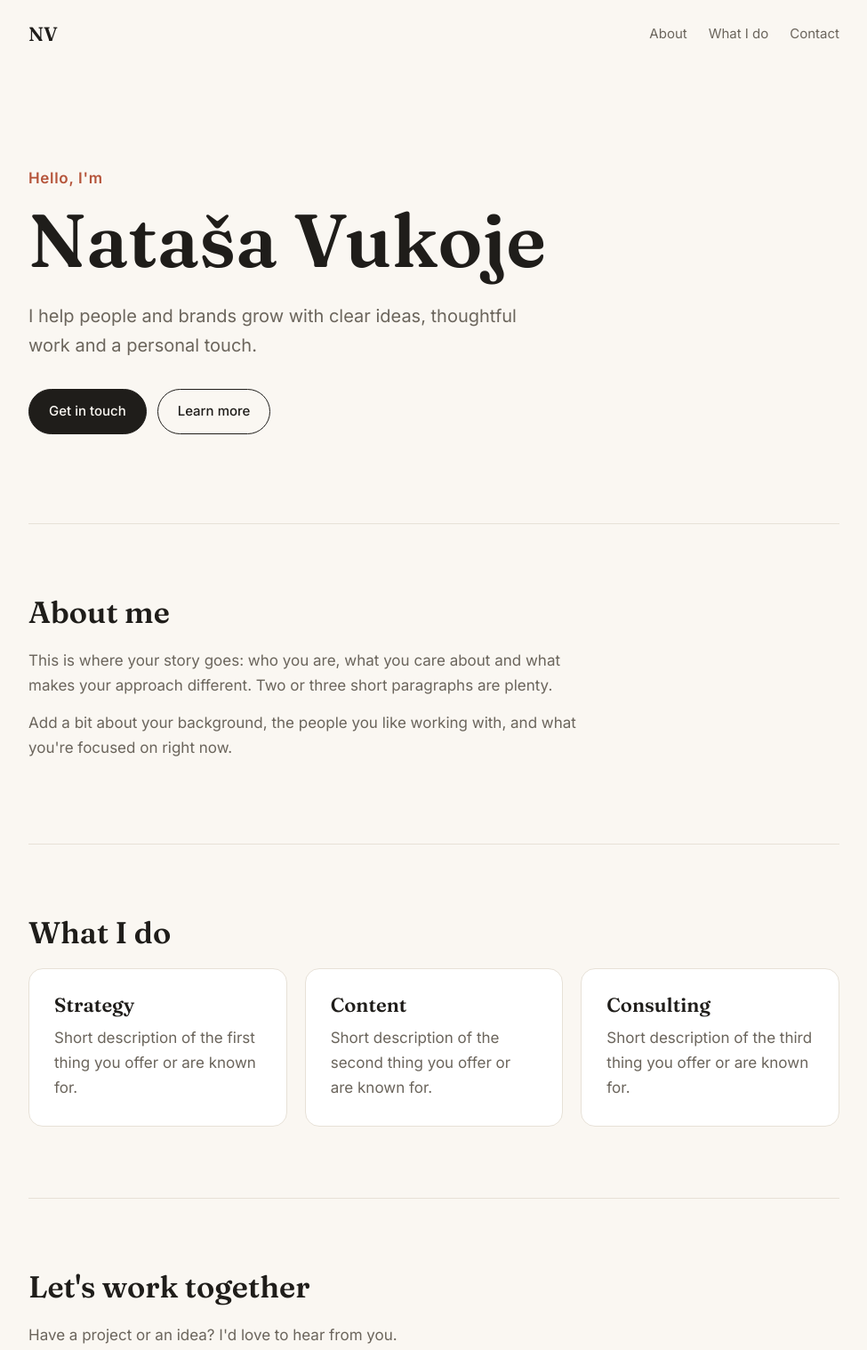
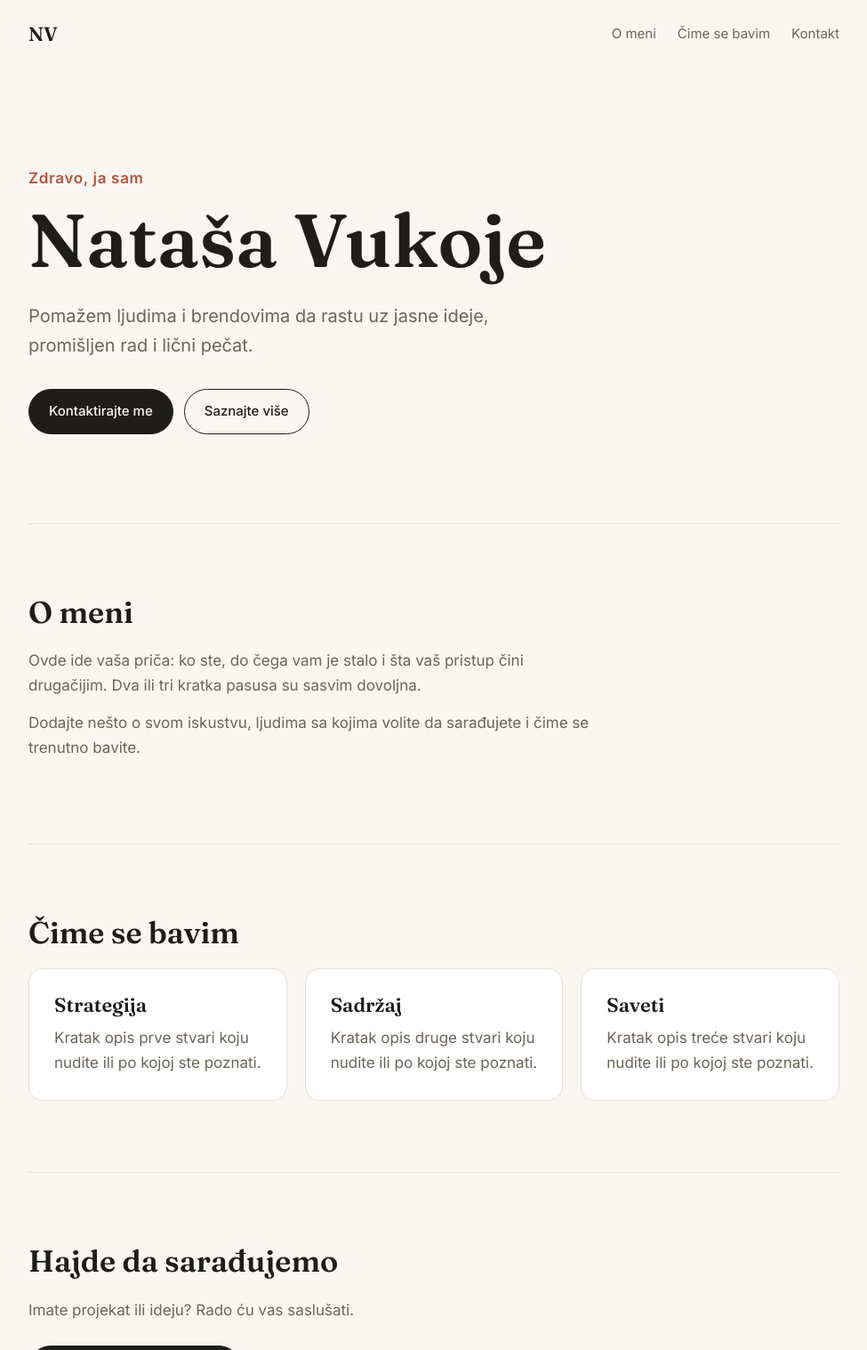
Before and after one commit to natasavukoje333/natasavukoje333.github.io, a plain HTML site: page index.html in a window 1280 px wide. Shown: the top 1517 px of the page at 89% size, without its empty margins (152-1127 px from the left). Drawn offline with Linux system fonts and the light colour scheme.

Commit message:
Translate site to Serbian
Co-Authored-By: Claude Opus 5.5 <noreply@anthropic.com>

```diff
--- a/index.html
+++ b/index.html
@@ -1,10 +1,10 @@
 <!doctype html>
-<html lang="en">
+<html lang="sr-Latn">
 <head>
   <meta charset="utf-8">
   <meta name="viewport" content="width=device-width, initial-scale=1">
   <title>Nataša Vukoje</title>
-  <meta name="description" content="Nataša Vukoje — personal website.">
+  <meta name="description" content="Nataša Vukoje — lični sajt.">
   <link rel="preconnect" href="https://fonts.googleapis.com">
   <link rel="preconnect" href="https://fonts.gstatic.com" crossorigin>
   <link href="https://fonts.googleapis.com/css2?family=Fraunces:opsz,wght@9..144,400;9..144,600&family=Inter:wght@400;500;600&display=swap" rel="stylesheet">
@@ -15,9 +15,9 @@
   <header class="nav">
     <a class="logo" href="#top">NV</a>
     <nav>
-      <a href="#about">About</a>
-      <a href="#work">What I do</a>
-      <a href="#contact">Contact</a>
+      <a href="#about">O meni</a>
+      <a href="#work">Čime se bavim</a>
+      <a href="#contact">Kontakt</a>
     </nav>
   </header>
 
@@ -25,50 +25,50 @@
 
     <!-- HERO -->
     <section class="hero">
-      <p class="eyebrow">Hello, I'm</p>
+      <p class="eyebrow">Zdravo, ja sam</p>
       <h1>Nataša Vukoje</h1>
-      <!-- EDIT: one sentence describing what you do -->
-      <p class="lead">I help people and brands grow with clear ideas, thoughtful work and a personal touch.</p>
+      <!-- EDIT: jedna rečenica o tome čime se bavite -->
+      <p class="lead">Pomažem ljudima i brendovima da rastu uz jasne ideje, promišljen rad i lični pečat.</p>
       <div class="actions">
-        <a class="btn primary" href="#contact">Get in touch</a>
-        <a class="btn" href="#about">Learn more</a>
+        <a class="btn primary" href="#contact">Kontaktirajte me</a>
+        <a class="btn" href="#about">Saznajte više</a>
       </div>
     </section>
 
-    <!-- ABOUT -->
+    <!-- O MENI -->
     <section id="about" class="section">
-      <h2>About me</h2>
-      <!-- EDIT: replace with your own story -->
-      <p>This is where your story goes: who you are, what you care about and what makes your approach different. Two or three short paragraphs are plenty.</p>
-      <p>Add a bit about your background, the people you like working with, and what you're focused on right now.</p>
+      <h2>O meni</h2>
+      <!-- EDIT: zamenite svojom pričom -->
+      <p>Ovde ide vaša priča: ko ste, do čega vam je stalo i šta vaš pristup čini drugačijim. Dva ili tri kratka pasusa su sasvim dovoljna.</p>
+      <p>Dodajte nešto o svom iskustvu, ljudima sa kojima volite da sarađujete i čime se trenutno bavite.</p>
     </section>
 
-    <!-- WHAT I DO -->
+    <!-- ČIME SE BAVIM -->
     <section id="work" class="section">
-      <h2>What I do</h2>
+      <h2>Čime se bavim</h2>
       <div class="cards">
-        <!-- EDIT: change titles and text to your services or focus areas -->
+        <!-- EDIT: promenite naslove i tekst prema svojim uslugama -->
         <article class="card">
-          <h3>Strategy</h3>
-          <p>Short description of the first thing you offer or are known for.</p>
+          <h3>Strategija</h3>
+          <p>Kratak opis prve stvari koju nudite ili po kojoj ste poznati.</p>
         </article>
         <article class="card">
-          <h3>Content</h3>
-          <p>Short description of the second thing you offer or are known for.</p>
+          <h3>Sadržaj</h3>
+          <p>Kratak opis druge stvari koju nudite ili po kojoj ste poznati.</p>
         </article>
         <article class="card">
-          <h3>Consulting</h3>
-          <p>Short description of the third thing you offer or are known for.</p>
+          <h3>Saveti</h3>
+          <p>Kratak opis treće stvari koju nudite ili po kojoj ste poznati.</p>
         </article>
       </div>
     </section>
 
-    <!-- CONTACT -->
+    <!-- KONTAKT -->
     <section id="contact" class="section contact">
-      <h2>Let's work together</h2>
-      <p>Have a project or an idea? I'd love to hear from you.</p>
+      <h2>Hajde da sarađujemo</h2>
+      <p>Imate projekat ili ideju? Rado ću vas saslušati.</p>
       <a class="btn primary" href="mailto:natasa@natasavukoje.com">natasa@natasavukoje.com</a>
-      <!-- EDIT: add your real profile links, or delete the ones you don't use -->
+      <!-- EDIT: dodajte prave linkove ka profilima ili obrišite one koje ne koristite -->
       <div class="social">
         <a href="https://www.linkedin.com/" target="_blank" rel="noopener">LinkedIn</a>
         <a href="https://www.instagram.com/" target="_blank" rel="noopener">Instagram</a>
```
